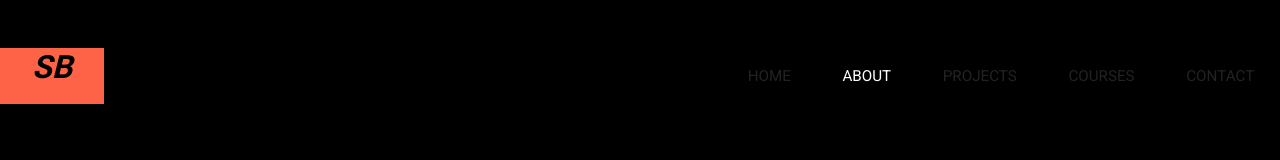
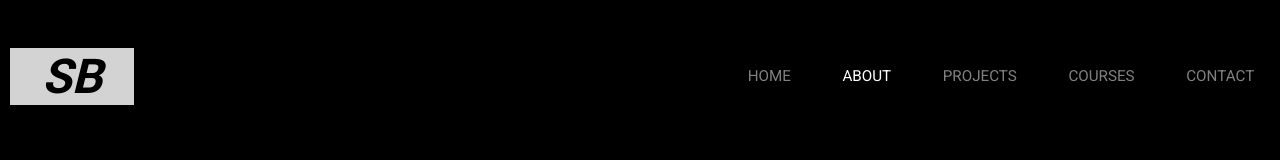
Before and after one commit to scbonner/myportfolio, a React (Create React App) app: page /about in a window 1280 px wide. Shown: the top 160 px of the page. Built offline with nearby package versions, Linux system fonts and the light colour scheme.

Commit message:
"adde button at bottom of landing page"

```diff
--- a/src/css/index.css
+++ b/src/css/index.css
@@ -112,7 +112,7 @@ header {
 
 .main-nav a {
   font-size: .95em;
-  color: #222;
+  color: grey;
   text-align: center;
   text-transform: uppercase;
   display: block;
@@ -150,14 +150,15 @@ header {
 /* ICONS -------- */
 
 .icn-logo {
-  background: tomato;
+  background: lightgrey;
   color: black;
   font-weight: bold;
+  margin-left: 10px;
 }
 .icn-logo i {
-  font-size: 2em;
+  font-size: 3em;
   /* line-height: ; */
-  margin-top: 30%;
+  margin-top: 20px;
   text-emphasis-style: italic;
   /* margin-bottom: 5px; */
 
--- a/src/css/title.css
+++ b/src/css/title.css
@@ -131,13 +131,14 @@ body {
 
   }
 
-  .btn btn-clear {
-      margin-top: 60px;
-      color: black;
+  /* .button {
+      background: teal;
+      top: 40px;
+      color: white;
+      font-size: 20px;
       font-weight: bold;
-      padding: 30px;
-
-  }
+      padding: 20px;
+  } */
 
   #wrap {
     margin: 0 auto;
```
